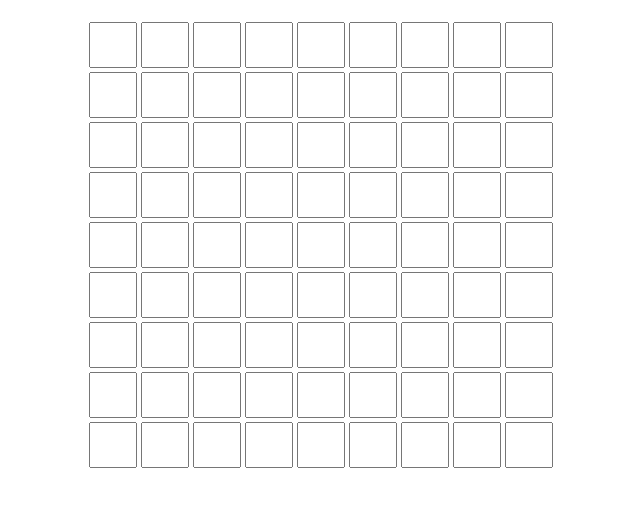
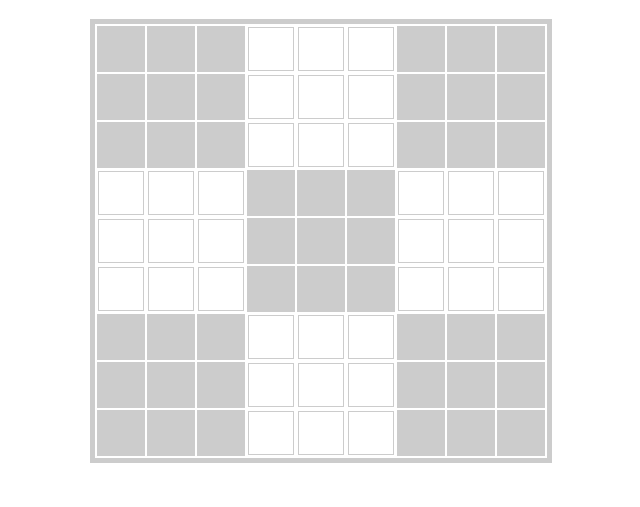
Before and after one commit to lynnic26/mSudoku, a plain HTML site: page index.html in a window 1280 px wide. Shown: the part 61-568 px from the top of the page, without its empty margins (319-959 px from the left). Drawn offline with Linux system fonts and the light colour scheme.

Commit message:
add style for sudoku container

```diff
--- a/css/sudoku.css
+++ b/css/sudoku.css
@@ -3,8 +3,17 @@
 }
 .sudoku-container {
 	margin: 0 auto;
+	border: 5px solid #ccc;
 }
 .sudoku-container input {
 	height: 40px;
 	width: 40px;
+	background-color: transparent;
+	border: 1px solid #ccc;
+	font-size: 20px;
 }
+.sudoku-container .section-odd {
+}
+.sudoku-container .section-even {
+    background-color: #ccc;
+}
--- a/js/sudoku.js
+++ b/js/sudoku.js
@@ -26,6 +26,14 @@ var Sudoku = (function($) {
                 for(var j = 0; j < 9; j ++) {
                     var $td = $('<td>');
                     var $input = $('<input>');
+
+                    var x = Math.floor(j / 3)
+                        , y = Math.floor(i / 3);
+                    if((x + y) % 2 == 0) {
+                        $td.addClass('section-even');
+                    } else {
+                        $td.addClass('section-odd');
+                    }
                     $td.append($input);
                     $tr.append($td);
                 }
```
